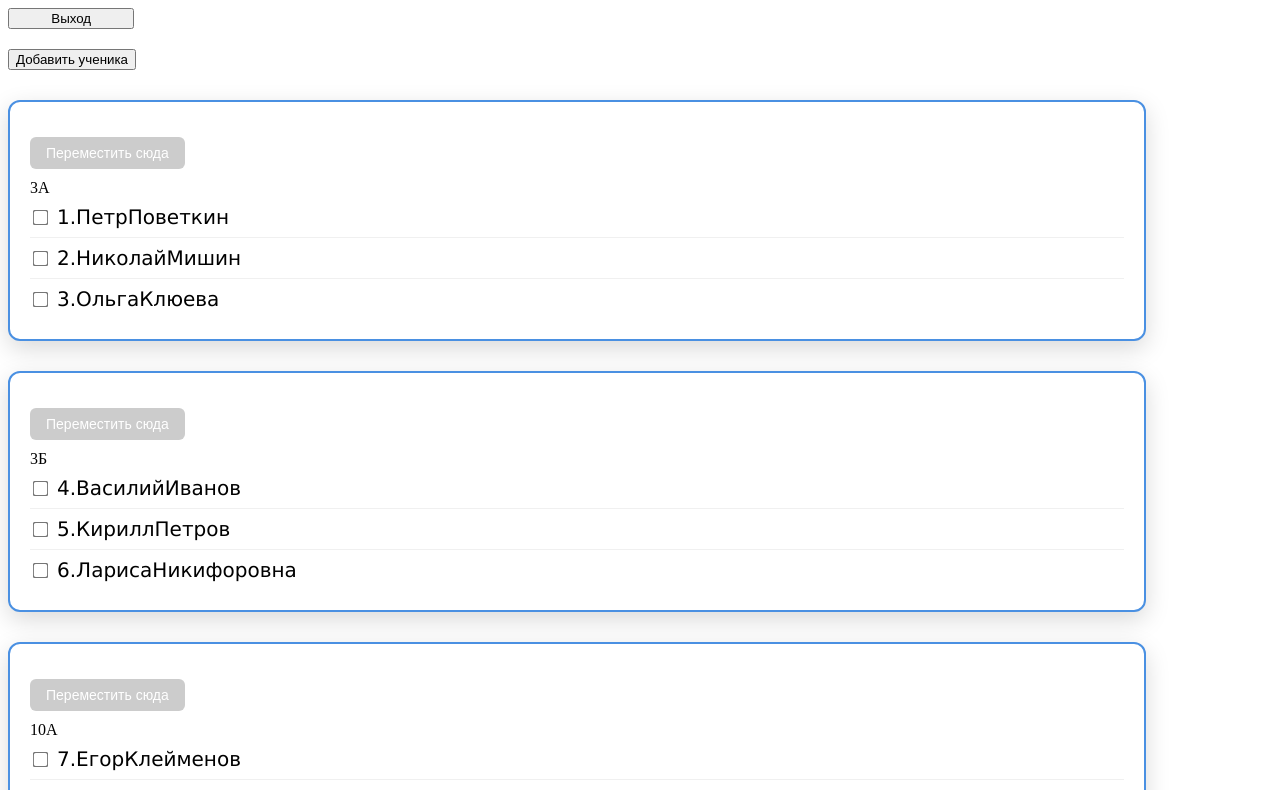
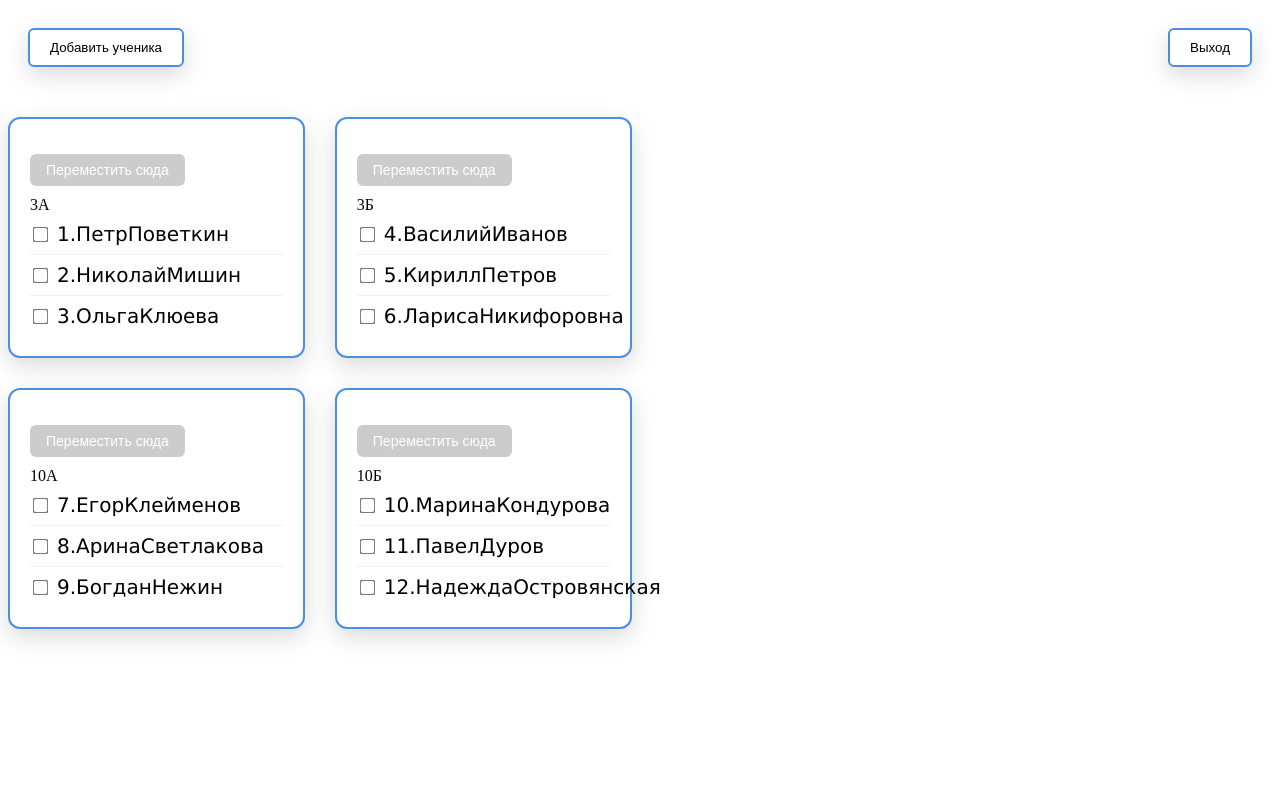
Before and after one commit to Nadya545/schoolProject, a React (Vite) app: page /class-list in a window 1280 px wide. Shown: the top 790 px of the page. Built offline with nearby package versions, Linux system fonts and the light colour scheme.

Commit message:
делала группировку карточек студента по номеру класса и сортировку в группе класса по буквам по в алфавитном порядке

```diff
--- a/src/App.css
+++ b/src/App.css
@@ -15,6 +15,12 @@
   justify-content: center;
   flex-direction: column;
   width: 100%;
+  font-family: "Lucida Sans", "Lucida Sans Regular", "Lucida Grande",
+    "Lucida Sans Unicode", Geneva, Verdana, sans-serif;
+  font-size: 18px;
+}
+.home-p {
+  font-size: 22px;
 }
 .ClassList {
   display: flex;
@@ -22,14 +28,41 @@
   width: 100%;
   gap: 20px;
 }
+.buttons {
+  display: flex;
+  justify-content: space-between;
+}
 .btn-class-list {
-  width: 10%;
+  padding: 10px 20px;
+  border: 2px solid #4a90e2;
+  transition: transform 0.3s ease, box-shadow 0.3s ease;
+  background: white;
+  box-shadow: 0 8px 25px rgba(0, 0, 0, 0.15);
+  cursor: pointer;
+  border-radius: 6px;
+  align-self: flex-end;
+  width: auto;
+  margin: 20px;
+}
+.btn-class-list:hover {
+  transform: translateY(-5px);
+  box-shadow: 0 12px 35px rgba(0, 0, 0, 0.2);
 }
 .CardsContainer {
   display: flex;
   flex-direction: column;
-  width: 90%;
+  width: 100%;
   gap: 30px;
+}
+.mainCardsContainer {
+  display: flex;
+  flex-direction: column;
+  gap: 30px;
+}
+.groupNumber {
+  display: flex;
+  gap: 30px;
+  width: 100%;
 }
 .studentCard {
   display: flex;
@@ -40,6 +73,7 @@
   padding: 20px;
   background: white;
   box-shadow: 0 8px 25px rgba(0, 0, 0, 0.15);
+  width: 20%;
 }
 .inputForm {
   display: flex;
@@ -138,3 +172,20 @@
   box-shadow: 0 8px 25px rgba(0, 0, 0, 0.15);
   border-radius: 6px;
 }
+
+.btn-modal {
+  padding: 10px 20px;
+  border: 2px solid #4a90e2;
+  transition: transform 0.3s ease, box-shadow 0.3s ease;
+  background: white;
+  box-shadow: 0 8px 25px rgba(0, 0, 0, 0.15);
+  cursor: pointer;
+  border-radius: 6px;
+  width: auto;
+  margin: 20px;
+}
+
+.btn-modal:hover {
+  transform: translateY(-5px);
+  box-shadow: 0 12px 35px rgba(0, 0, 0, 0.2);
+}
--- a/src/layers/CardsContainer.jsx
+++ b/src/layers/CardsContainer.jsx
@@ -15,6 +15,9 @@ const CardsContainer = ({
   setNumberSelect,
   letterSelect,
   setLetterSelect,
+  handleLogout,
+  groupCards,
+  groupSortNumber,
 }) => {
   const handleSubmit = (e) => {
     e.preventDefault();
@@ -25,8 +28,12 @@ const CardsContainer = ({
       letterSelect
     );
   };
+
+  const groups = groupCards(studentCards);
+  const sortNum = groupSortNumber(groups);
   return (
     <div className="CardsContainer">
+      <div className="buttons">
         <Modal
           handleSubmit={handleSubmit}
           inputEventName={inputEventName}
@@ -38,8 +45,16 @@ const CardsContainer = ({
           letterSelect={letterSelect}
           setLetterSelect={setLetterSelect}
         />
+        <button className="btn-class-list" onClick={handleLogout}>
+          Выход
+        </button>
+      </div>
 
-      {studentCards.map((cardData, index) => (
+      {sortNum.map((number) => (
+        <div key={number} className="groupNumber">
+          {groups[number]
+            .sort((a, b) => a.letter.localeCompare(b.letter))
+            .map((cardData, index) => (
               <StudentCard
                 handleMoveStudents={handleMoveStudents}
                 cardData={cardData}
@@ -50,6 +65,8 @@ const CardsContainer = ({
               />
             ))}
         </div>
+      ))}
+    </div>
   );
 };
 
--- a/src/layers/ClassList.jsx
+++ b/src/layers/ClassList.jsx
@@ -53,6 +53,35 @@ function ClassList() {
       ],
     },
   ];
+  const groupCards = (arr) => {
+    const groups = arr.reduce((group, card) => {
+      const number = card.number;
+      if (!group[number]) {
+        group[number] = [];
+      }
+      group[number].push(card);
+      return group;
+    }, {});
+    return groups;
+  };
+
+  /*{
+  3: [
+    {id:1, number:3, letter:"А", students: [...]},
+    {id:2, number:3, letter:"Б", students: [...]}
+  ],
+  10: [
+    {id:3, number:10, letter:"А", students: [...]},
+    {id:4, number:10, letter:"Б", students: [...]}
+  ]
+}*/
+
+  const groupSortNumber = (arr) => {
+    const sort = Object.keys(arr).sort((a, b) => {
+      return a - b;
+    });
+    return sort;
+  };
 
   const [studentCards, setStudentCards] = useState(cardsStudents);
   const [inputEventName, setInputEventName] = useState("");
@@ -110,10 +139,6 @@ function ClassList() {
 
   return (
     <div className="ClassList">
-      <button className="btn-class-list" onClick={handleLogout}>
-        Выход
-      </button>
-
       <CardsContainer
         selectedStudents={selectedStudents}
         setSelectedStudents={setSelectedStudents}
@@ -128,6 +153,9 @@ function ClassList() {
         setNumberSelect={setNumberSelect}
         letterSelect={letterSelect}
         setLetterSelect={setLetterSelect}
+        handleLogout={handleLogout}
+        groupCards={groupCards}
+        groupSortNumber={groupSortNumber}
       />
     </div>
   );
--- a/src/layers/Modal.jsx
+++ b/src/layers/Modal.jsx
@@ -24,7 +24,9 @@ const Modal = ({
 
   return (
     <div className="modal">
-      <button onClick={openModal}>Добавить ученика</button>
+      <button className="btn-modal" onClick={openModal}>
+        Добавить ученика
+      </button>
       {isOpen === true && (
         <div className="modal-open">
           <InputName
--- a/src/layers/Welcome.jsx
+++ b/src/layers/Welcome.jsx
@@ -4,8 +4,10 @@ const Welcome = () => {
   console.log("🟢 Welcome component rendered");
   return (
     <div className="home">
-      <h1>Добро пожаловать в школьную систему!</h1>
-      <p>Здесь вы можете просматривать классы, оценки и многое другое</p>
+      <h1 className="home-h1">Добро пожаловать в школьную систему!</h1>
+      <p className="home-p">
+        Здесь вы можете просматривать классы, оценки и многое другое
+      </p>
       <div className="features">
         <h3>Возможности:</h3>
         <nav>
```
Lines whose indentation alone changed are shown as unchanged.
